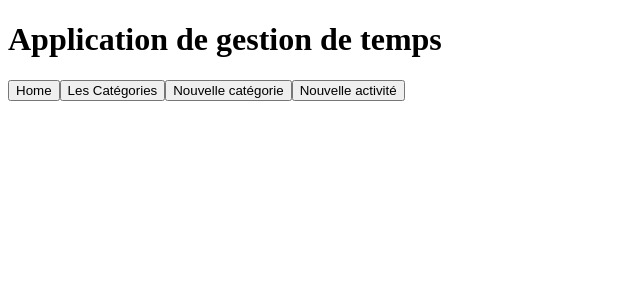
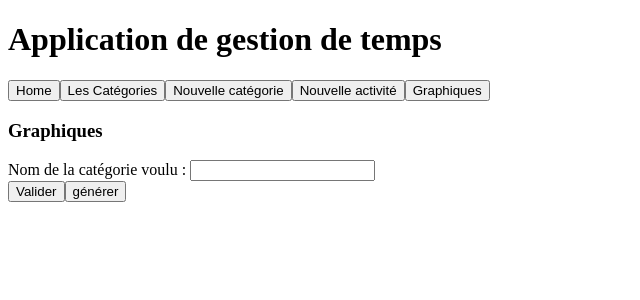
Before and after one commit to LoicLabourbe/M1Angular, an Angular app: page /graphiques in a window 1280 px wide. Before the commit this address led to /. Shown: the top 300 px of the page, without its empty margins (0-640 px from the left). Built offline with nearby package versions, Linux system fonts and the light colour scheme.

Commit message:
Debut classe graphe

```diff
--- a/angular-cli.json
+++ b/angular-cli.json
@@ -21,11 +21,12 @@
         "styles.css"
       ],
       "scripts": [],
+      "environmentSource": "environments/environment.ts",
       "environments": {
-        "source": "environments/environment.ts",
         "dev": "environments/environment.ts",
         "prod": "environments/environment.prod.ts"
       }
+
     }
   ],
   "addons": [],
--- a/src/app/app-routing.module.ts
+++ b/src/app/app-routing.module.ts
@@ -5,6 +5,7 @@ import {HomeComponent} from './home/home.component';
 import {FormulaireCategoryComponent} from './formulaire-category/formulaire-category.component';
 import {HomeActivityComponent} from './homeActivity/homeActivity.component';
 import {HomeCategoryComponent} from './homeCategory/homeCategory.component';
+import {GraphiquesComponent} from './graphiques/graphiques.component';
 
 const routes: Routes =[
   {path: '', redirectTo: '/home', pathMatch: 'full'},
@@ -12,7 +13,8 @@ const routes: Routes =[
   {path:'formulaireCategory',component:FormulaireCategoryComponent},
   {path:'formulaireActivite',component:FormulaireActiviteComponent},
   {path:'homeActivity/:id',component:HomeActivityComponent},
-  {path:'homeCategory',component:HomeCategoryComponent}
+  {path:'homeCategory',component:HomeCategoryComponent},
+  {path:'graphiques',component:GraphiquesComponent}
 ];
 
 @NgModule({
--- a/src/app/app.component.html
+++ b/src/app/app.component.html
@@ -6,4 +6,5 @@
 <a routerLink="/homeCategory"><button>Les Catégories</button></a>
 <a routerLink="/formulaireCategory"><button>Nouvelle catégorie</button></a>
 <a routerLink="/formulaireActivite"><button>Nouvelle activité</button></a>
+<a routerLink="/graphiques"><button>Graphiques</button></a>
 <router-outlet></router-outlet>
--- a/src/app/app.module.ts
+++ b/src/app/app.module.ts
@@ -14,6 +14,7 @@ import {AppRoutingModule} from './app-routing.module';
 import {CategoryComponent} from './category/category.component';
 import {HomeActivityComponent} from './homeActivity/homeActivity.component';
 import {HomeCategoryComponent} from './homeCategory/homeCategory.component';
+import { GraphiquesComponent } from './graphiques/graphiques.component';
 
 @NgModule({
   declarations: [
@@ -25,7 +26,8 @@ import {HomeCategoryComponent} from './homeCategory/homeCategory.component';
     HomeComponent,
     CategoryComponent,
     HomeActivityComponent,
-    HomeCategoryComponent
+    HomeCategoryComponent,
+    GraphiquesComponent
   ],
   imports: [
     BrowserModule,
--- a/src/app/category/category.component.ts
+++ b/src/app/category/category.component.ts
@@ -26,4 +26,5 @@ export class CategoryComponent implements OnInit {
     this.id=this.myCategory.id;
   }
 
+
 }
--- /dev/null
+++ b/src/app/graphiques/graphiques.component.html
@@ -0,0 +1,22 @@
+<h3> Graphiques </h3>
+
+<div>
+    <label>Nom de la catégorie voulu : </label>
+    <input type="text" [(ngModel)]="name">
+</div>
+<div>
+<button (click)="selecCat(name)">Valider</button>
+<input type="button" value="générer" (click)="genChart" onclick="document.getElementById(chart)"/>
+</div>
+
+  <script type="text/javascript">
+    var chart = c3.generate({
+      bindto: '#chart',
+      data: {
+        columns: [
+          ['data1', 30, 200, 100, 400, 150, 250],
+          ['data2', 50, 20, 10, 40, 15, 25]
+        ]
+      }
+    });
+  </script>
--- /dev/null
+++ b/src/app/graphiques/graphiques.component.ts
@@ -0,0 +1,55 @@
+import { Component, OnInit } from '@angular/core';
+import {Duree} from '../Classes/duree';
+import {Activity} from '../Classes/activity';
+import {Category} from '../Classes/category';
+import {DataService} from '../services/data.service';
+import {isBoolean} from 'util';
+
+@Component({
+  selector: 'app-graphiques',
+  templateUrl: './graphiques.component.html',
+  styleUrls: ['./graphiques.component.css']
+})
+export class GraphiquesComponent implements OnInit {
+
+  listeDurees:number[];
+  allActivity:Activity[];
+  allCategories:Category[];
+  catego:Category;
+  id:number;
+  name:string;
+  found:Boolean;
+  dureeTotal:number=0;
+
+  constructor(private dataService:DataService) { }
+
+  ngOnInit() {
+    this.allCategories=this.dataService.getCategories();
+  }
+
+  selecCat(name:string):void{
+    this.found=false;
+    for(var i = 0; i<this.allCategories.length;i++){
+      if(this.allCategories[i].libelle === name){
+        this.found=true;
+        this.catego = this.allCategories[i];
+        this.allActivity = this.dataService.getActivitiesByCategory(this.catego.id);
+        if(this.allActivity.length === 0){
+          alert("Aucune Activitées.");
+        } else {
+          for (var j =0; j < this.allActivity.length; j++) {
+            this.dureeTotal=0;
+            for(var k =0;k<this.allActivity[j].mesDurees.length;k++){
+              this.dureeTotal += Number(this.allActivity[j].mesDurees[k]);
+            }
+            this.listeDurees[j] = this.dureeTotal;
+          }
+        }
+      }
+    }
+    if(this.found === false){
+      alert("Categorie inconnue.");
+    }
+  }
+
+}
```
Also changed, not shown: package.json (+32 -27 lines), src/app/graphiques/graphiques.component.css (added), 2 other files (tests, documents, lock files or other folders).
